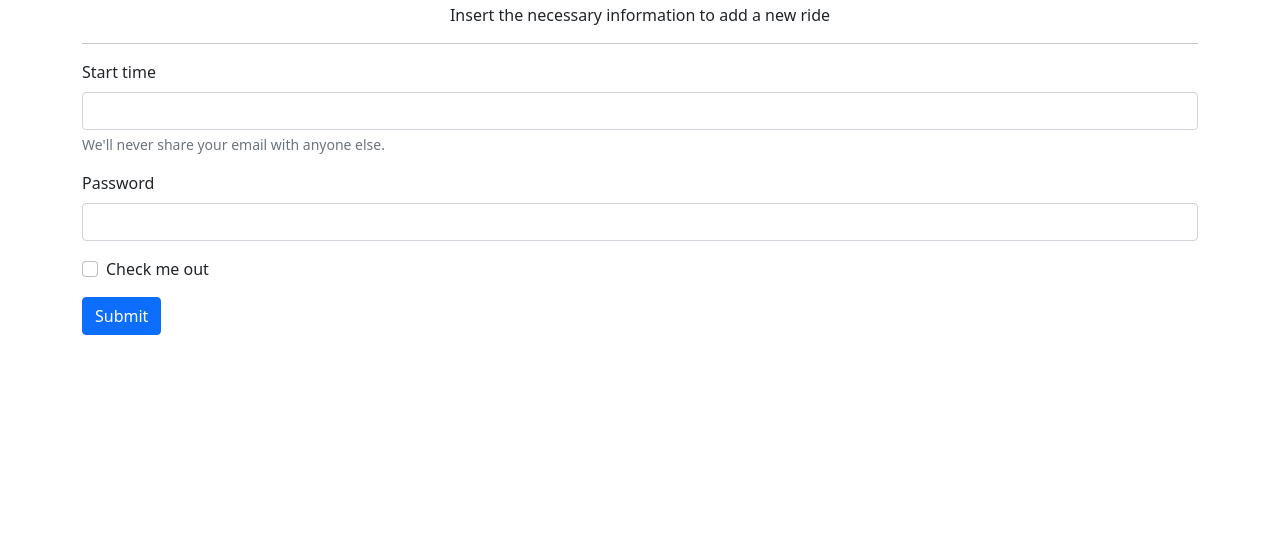
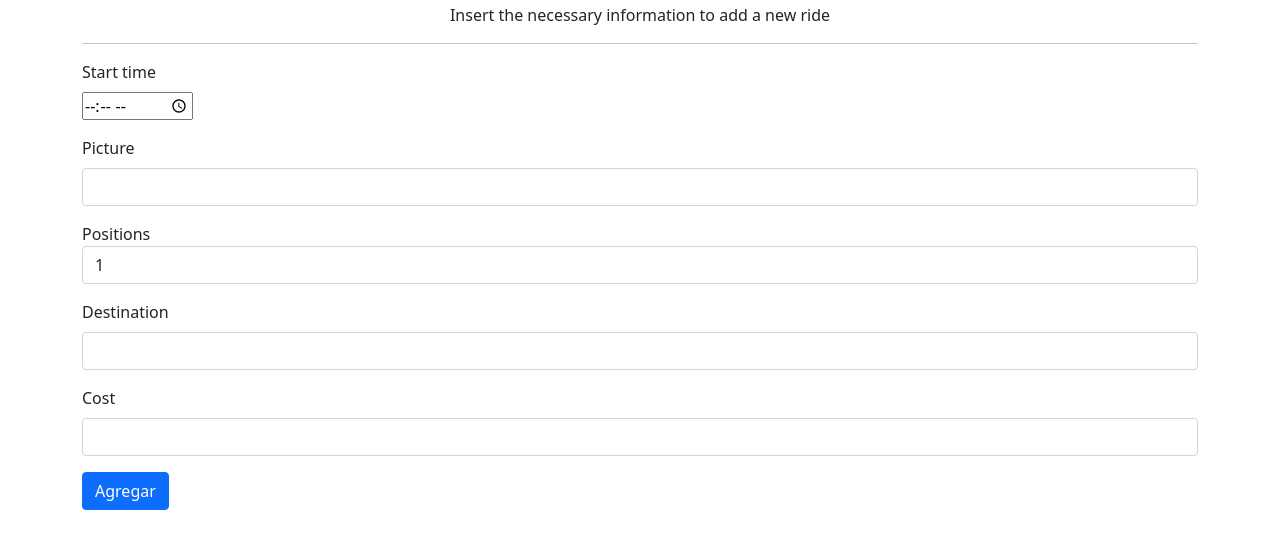
Before and after one commit to itsmonicalara/Student-Drive, a website: page src/ride.html in a window 1280 px wide. Shown: the part 157-706 px from the top of the page. Drawn offline with nearby package versions, Linux system fonts and the light colour scheme; files whose address does not match are found by name.

Commit message:
Before deleting the modules

```diff
--- /dev/null
+++ b/src/js/test.js
@@ -0,0 +1 @@
+const express = require('express');
--- a/src/ride.html
+++ b/src/ride.html
@@ -89,33 +89,41 @@
     <!-- Form section starts -->
     <div class="container">
         <form>
-            <div class="mb-3">
+            <!-- Here goes the time picker form -->
+            <!-- <div class="mb-3">
               <label for="exampleInputEmail1" class="form-label">Start time</label>
               <input class="form-control" id="exampleInputEmail1">
-              <div id="emailHelp" class="form-text">We'll never share your email with anyone else.</div>
+            </div> -->
+            <div class="mb-3">
+                <label for="inputTime" class="form-label">Start time</label><br/>
+                <input type="time" id="inputTime" name="appt" min="09:00" max="18:00" required>
             </div>
             <div class="mb-3">
-              <label for="exampleInputPassword1" class="form-label">Password</label>
-              <input type="password" class="form-control" id="exampleInputPassword1">
+                <label for="inputPicture" class="form-label">Picture</label>
+                <input type="text" class="form-control" id="inputPicture">
             </div>
-            <div class="mb-3 form-check">
-              <input type="checkbox" class="form-check-input" id="exampleCheck1">
-              <label class="form-check-label" for="exampleCheck1">Check me out</label>
+            <div class="form-group mb-3">
+                <label for="inputPositions">Positions</label>
+                <select class="form-control" id="inputPositions">
+                  <option>1</option>
+                  <option>2</option>
+                  <option>3</option>
+                  <option>4</option>
+                </select>
             </div>
-            <button type="submit" class="btn btn-primary">Submit</button>
+            <div class="mb-3">
+                <label for="inputDestination" class="form-label">Destination</label>
+                <input type="text" class="form-control" id="inputDestination">
+            </div>
+            <div class="mb-3">
+                <label for="inputCost" class="form-label">Cost</label>
+                <input type="number" class="form-control" id="inputCost">
+            </div>
+            <button type="submit" class="btn btn-primary">Agregar</button>
         </form>
     </div>
 
     <!-- Form sections ends -->
-
-    <!-- Add a new card section -->
-    <!-- Insert info into the rides.json using NodeJS -->
-
-
-
-    <!-- End of add a new card section -->
-
-
 
 
     <!-- Option 1: Bootstrap Bundle with Popper -->
@@ -128,5 +136,12 @@
     <script src="js/truffle-contract.js"></script>
     <script src="js/app.js"></script>
     <script src="js/index.js"></script>
+    <script type="text/javascript" src="rides.json"></script>
+
+    <!-- Test JSON insertion -->
+    <script type="text/javascript">
+
+    </script>
+    <!-- End of Test JSON insertion -->
   </body>
 </html>
```
Also changed, not shown: src/gta.json (added, +18 -0 lines), build/contracts/Migrations.json, build/contracts/Reservation.json, 1 other file.
